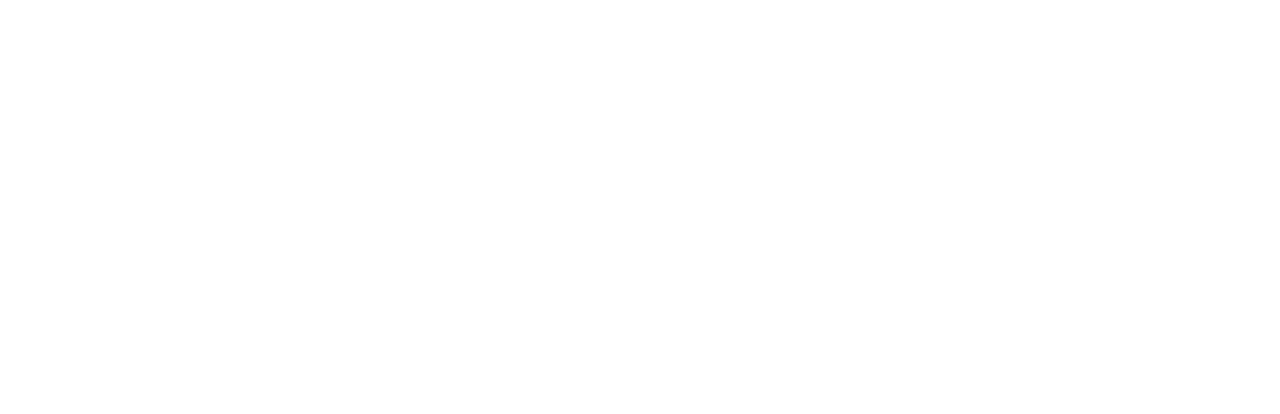
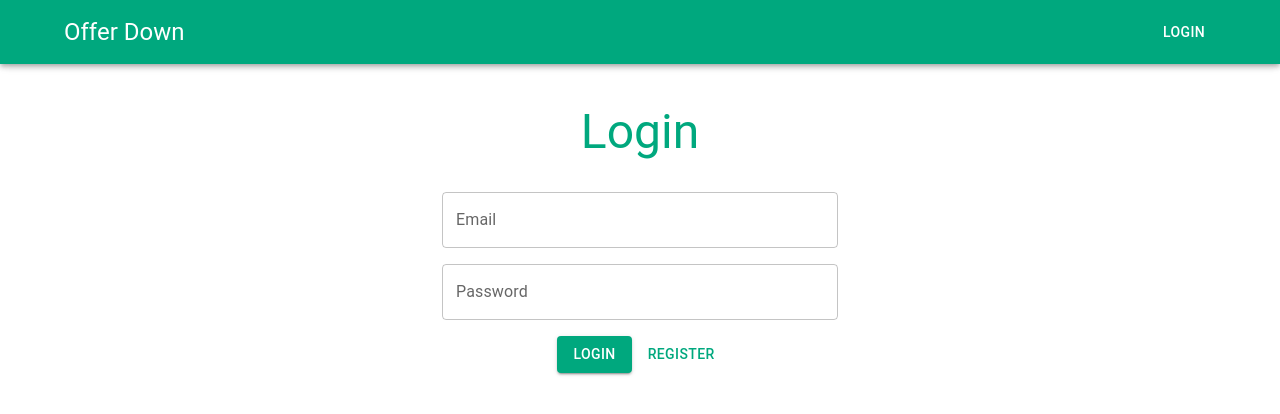
Before and after one commit to fabian-beltran/offer-down, a React (Create React App) app in the folder frontend/: page /login in a window 1280 px wide. Shown: the top 414 px of the page. Built offline with nearby package versions, Linux system fonts and the light colour scheme.

Commit message:
created /login, /register, and home page

```diff
--- a/frontend/package.json
+++ b/frontend/package.json
@@ -12,6 +12,7 @@
     "axios": "^0.27.2",
     "react": "^18.2.0",
     "react-dom": "^18.2.0",
+    "react-router-dom": "^6.4.0",
     "react-scripts": "5.0.1",
     "web-vitals": "^2.1.4"
   },
--- a/frontend/src/App.js
+++ b/frontend/src/App.js
@@ -1,11 +1,38 @@
+import { BrowserRouter as Router, Routes, Route } from 'react-router-dom';
+import Appbar from './components/Appbar';
+import ThemeProvider from './components/ThemeProvider';
+import Home from './pages/Home';
+import Login from './pages/Login';
+import Register from './pages/Register';
 
+// const router = createBrowserRouter([
+//     {
+//         path: '/',
+//         element: <Home />,
+//     },
+//     {
+//         path: '/login',
+//         element: <Login />,
+//     },
+//     {
+//         path: '/register',
+//         element: <Register />,
+//     },
+// ]);
 
 function App() {
-  return (
-        <div>
-
-        </div>
-  );
+    return (
+        <ThemeProvider>
+            <Router>
+                <Appbar />
+                <Routes>
+                    <Route path='/' element={<Home />} />
+                    <Route path='/login' element={<Login />} />
+                    <Route path='/register' element={<Register />} />
+                </Routes>
+            </Router>
+        </ThemeProvider>
+    );
 }
 
 export default App;
--- /dev/null
+++ b/frontend/src/components/Appbar.js
@@ -0,0 +1,22 @@
+import React from 'react';
+import { Link } from 'react-router-dom';
+import { AppBar, Container, Toolbar, Typography, Button, useTheme, styled } from '@mui/material';
+
+const Offset = styled('div')(({ theme }) => theme.mixins.toolbar);
+
+const Appbar = () => {
+    const theme = useTheme();
+    return <>
+        <AppBar>
+            <Container>
+                <Toolbar disableGutters>
+                    <Typography variant='h5' sx={{ flex: 1, textDecoration: 'none', color: theme.palette.primary.light }} component={Link} to='/'>Offer Down</Typography>
+                    <Button sx={{ color: theme.palette.primary.light }} component={Link} to='/login'>Login</Button>
+                </Toolbar>
+            </Container>
+        </AppBar>
+        <Offset/>
+    </>
+}
+
+export default Appbar;
--- /dev/null
+++ b/frontend/src/components/ThemeProvider.js
@@ -0,0 +1,22 @@
+import React from 'react'
+import { createTheme, ThemeProvider } from '@mui/material'
+
+const _ThemeProvider = ({ children }) => {
+    return (
+        <ThemeProvider theme={theme}>
+            { children }
+        </ThemeProvider>
+    )
+}
+
+const theme = createTheme({
+    palette: {
+        primary: {
+            main: '#00A87E',
+            light: '#fff'
+        },
+    },
+    typography: {},
+});
+
+export default _ThemeProvider
--- /dev/null
+++ b/frontend/src/pages/Home.js
@@ -0,0 +1,14 @@
+import React from 'react'
+import { Typography, Container } from '@mui/material';
+
+const Home = () => {
+    return (
+        <Container sx={{ py: 4 }}>
+            <Typography align='center' variant='h3' color='primary'>
+                The Marketplace
+            </Typography>
+        </Container>
+    );
+}
+
+export default Home
--- /dev/null
+++ b/frontend/src/pages/Login.js
@@ -0,0 +1,24 @@
+import React from 'react';
+import { Link } from 'react-router-dom';
+import { Container, Typography, TextField, Stack, Button } from '@mui/material'
+
+const Login = () => {
+    return (
+        <Container sx={{ py: 4 }} maxWidth='xs'>
+            <Typography align='center' variant='h3' color='primary' sx={{ mb: 4 }}>
+                Login
+            </Typography>
+            <Stack spacing={2}>
+                <TextField variant='outlined' label='Email' fullWidth/>
+                <TextField variant='outlined' label='Password' fullWidth/>
+                <Stack spacing={1} direction='row' justifyContent='center'>
+                    <Button variant='contained'>Login</Button>
+                    <Button component={Link} to='/register'>Register</Button>
+                </Stack>
+            </Stack>
+
+        </Container>
+    );
+}
+
+export default Login
--- /dev/null
+++ b/frontend/src/pages/Register.js
@@ -0,0 +1,22 @@
+import React from 'react'
+import { Container, Typography, TextField, Stack, Button } from '@mui/material'
+
+const Register = () => {
+    return (
+        <Container sx={{ py: 4 }} maxWidth='xs'>
+            <Typography align='center' variant='h3' color='primary' sx={{ mb: 4 }}>
+                Register
+            </Typography>
+            <Stack spacing={2}>
+                <TextField variant='outlined' label='First Name' required fullWidth/>
+                <TextField variant='outlined' label='Last Name' required fullWidth/>
+                <TextField variant='outlined' label='Email' required fullWidth/>
+                <TextField variant='outlined' label='Password' required fullWidth/>
+                <Button variant='contained'>Register</Button>
+            </Stack>
+
+        </Container>
+    );
+}
+
+export default Register
```
Also changed, not shown: 1 other file (tests, documents, lock files or other folders).
